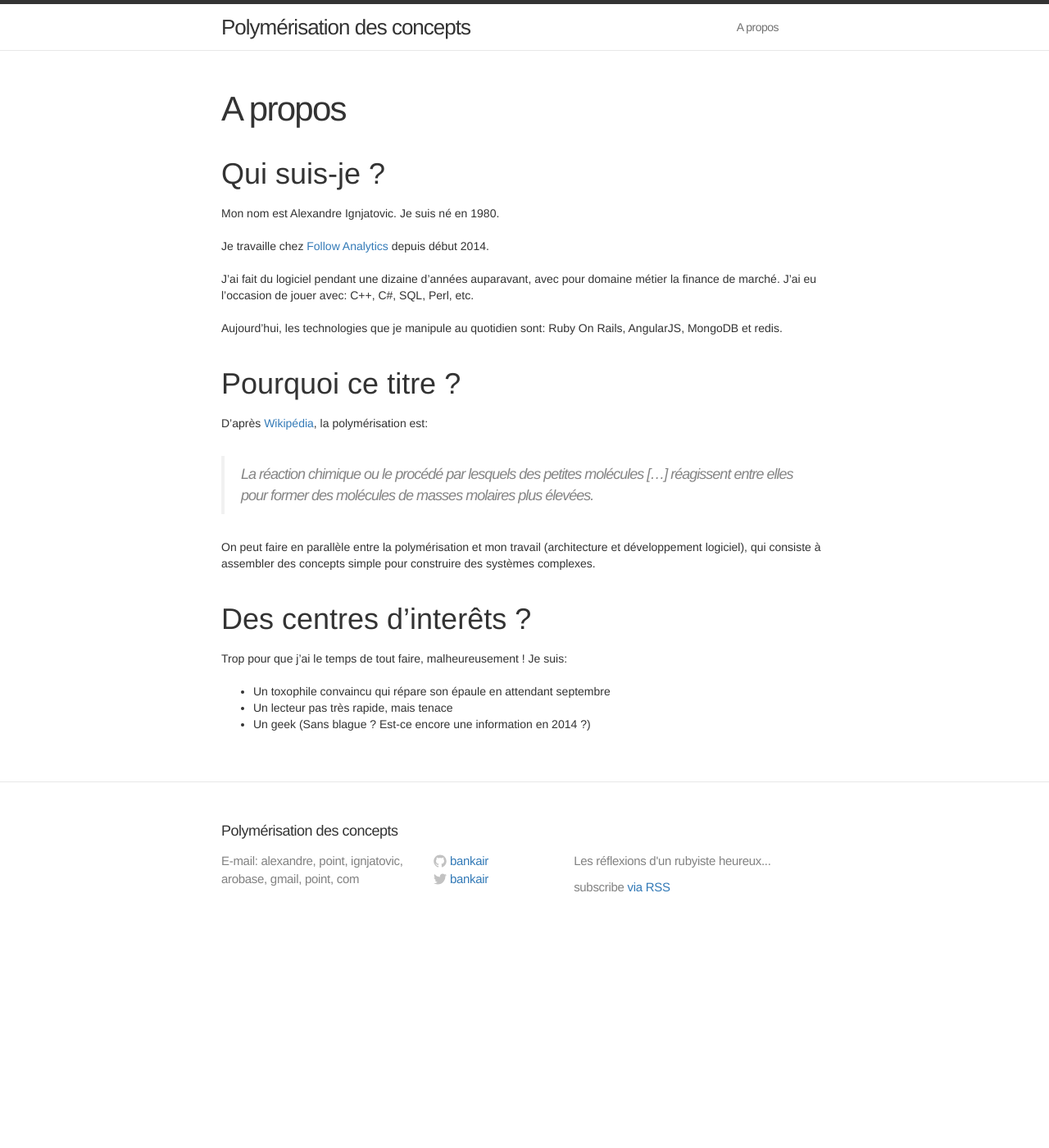
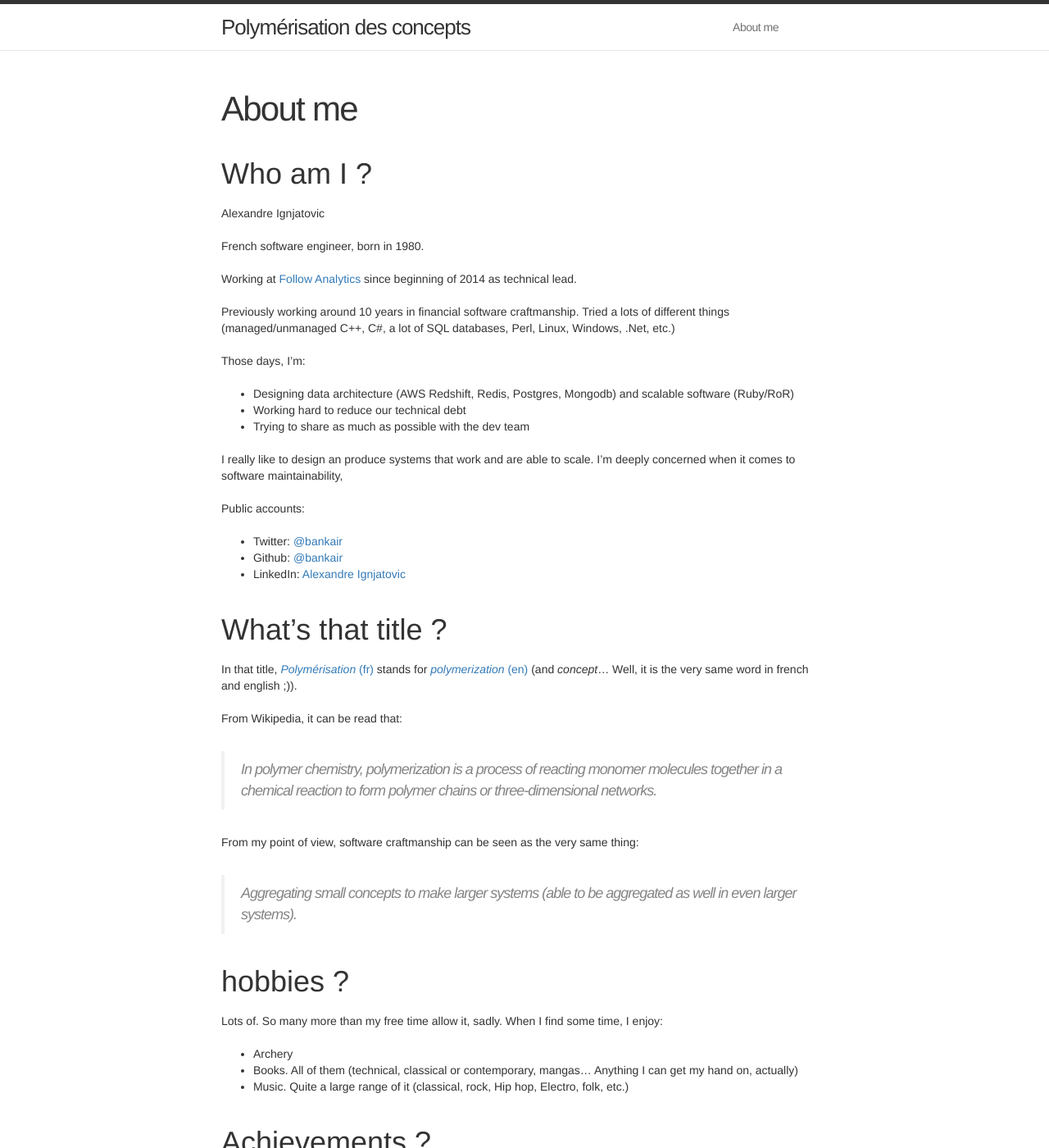
Before and after one commit to bankair/blog, a Jekyll site: the page built from about.md, in a window 1280 px wide and 1400 px high. Shown: the whole window at 82% size. Built offline with Jekyll 4.4.1, drawn with Linux system fonts in a browser that asks for light colours; nearby versions of some CDN libraries; some of the changed text lies outside the part shown.

Commit message:
Update rent post + translate about page

```diff
--- a/about.md
+++ b/about.md
@@ -1,32 +1,56 @@
 ---
 layout: page
-title: A propos
+title: About me
 permalink: /about/
 ---
 
-# Qui suis-je ?
+# Who am I ?
 
-Mon nom est Alexandre Ignjatovic. Je suis né en 1980.
+Alexandre Ignjatovic
 
-Je travaille chez [Follow Analytics](http://followanalytics.com) depuis début 2014.
+French software engineer, born in 1980.
 
-J'ai fait du logiciel pendant une dizaine d'années auparavant, avec pour domaine métier la finance de marché. J'ai eu l'occasion de jouer avec: C++, C#, SQL, Perl, etc.
+Working at [Follow Analytics](http://followanalytics.com) since beginning of 2014 as technical lead.
 
-Aujourd'hui, les technologies que je manipule au quotidien sont: Ruby On Rails, AngularJS, MongoDB et redis.
+Previously working around 10 years in financial software craftmanship. Tried a lots of different things (managed/unmanaged C++, C#, a lot of SQL databases, Perl, Linux, Windows, .Net, etc.)
 
-# Pourquoi ce titre ?
+Those days, I'm:
 
-D'après [Wikipédia](http://fr.wikipedia.org/wiki/Polymérisation), la polymérisation est:
+* Designing data architecture (AWS Redshift, Redis, Postgres, Mongodb) and scalable software (Ruby/RoR)
+* Working hard to reduce our technical debt
+* Trying to share as much as possible with the dev team
 
-> La réaction chimique ou le procédé par lesquels des petites molécules [...] réagissent entre elles pour former des molécules de masses molaires plus élevées.
+I really like to design an produce systems that work and are able to scale. I'm deeply concerned when it comes to software maintainability,
+
+Public accounts:
+
+* Twitter: [@bankair](https://twitter.com/bankair)
+* Github: [@bankair](https://github.com/bankair)
+* LinkedIn: [Alexandre Ignjatovic](https://fr.linkedin.com/pub/alexandre-ignjatovic/1/a43/bb0)
 
 
-On peut faire en parallèle entre la polymérisation et mon travail (architecture et développement logiciel), qui consiste à assembler des concepts simple pour construire des systèmes complexes.
+# What's that title ?
 
-# Des centres d'interêts ?
+In that title, [_Polymérisation_ (fr)](http://fr.wikipedia.org/wiki/Polymérisation) stands for [_polymerization_ (en)](http://en.wikipedia.org/wiki/Polymerization) (and _concept_... Well, it is the very same word in french and english ;)).
 
-Trop pour que j'ai le temps de tout faire, malheureusement ! Je suis:
+From Wikipedia, it can be read that:
 
-* Un toxophile convaincu qui répare son épaule en attendant septembre
-* Un lecteur pas très rapide, mais tenace
-* Un geek (Sans blague ? Est-ce encore une information en 2014 ?)
+> In polymer chemistry, polymerization is a process of reacting monomer molecules together in a chemical reaction to form polymer chains or three-dimensional networks.
+
+From my point of view, software craftmanship can be seen as the very same thing:
+
+> Aggregating small concepts to make larger systems (able to be aggregated as well in even larger systems).
+
+# hobbies ?
+
+Lots of. So many more than my free time allow it, sadly. When I find some time, I enjoy:
+
+* Archery
+* Books. All of them (technical, classical or contemporary, mangas... Anything I can get my hand on, actually)
+* Music. Quite a large range of it (classical, rock, Hip hop, Electro, folk, etc.)
+
+# Achievements ?
+
+* I managed to design and carry on a full backend migration from mongo to AWS Redshift in six months for an analytics platform
+* I designed and developed a working real time funnel calculation system based on AWS Redshift
+* I sewn a shirt. With sleeves. Yep, I'm that kind of a polymorph geek :)
```
Also changed, not shown: _posts/2015-03-15-using-ruby-and-r-to-estimate-a-rent.md (+1 -1 lines).
